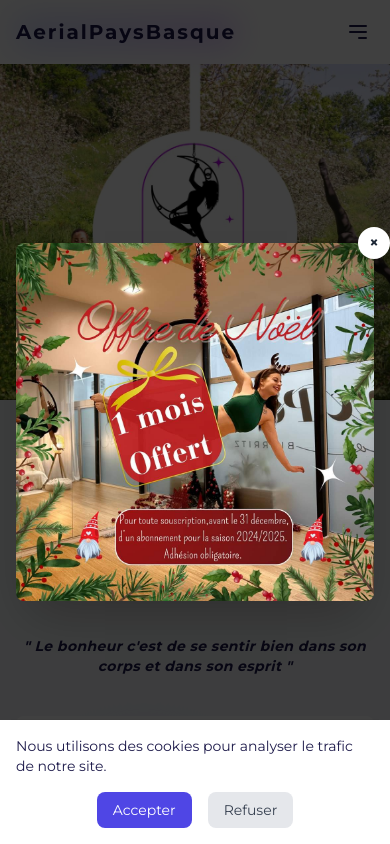
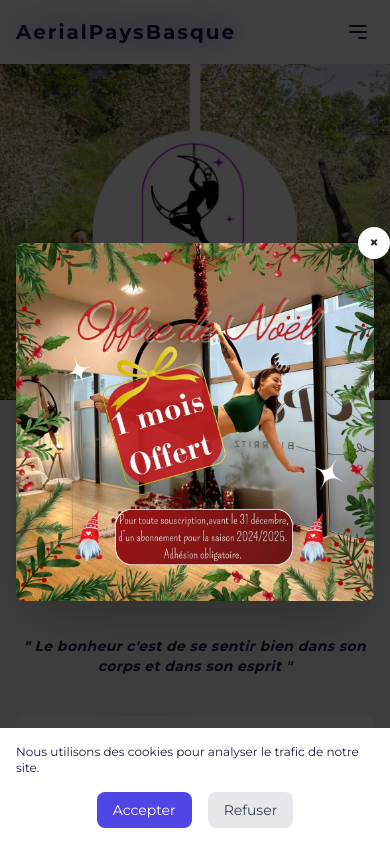
Before and after one commit to JacquesPoulin/aerialPaysBasque, a React (Vite) app: page / in a window 390 px wide. Shown: the top 844 px of the page. Built offline with nearby package versions, Linux system fonts and the light colour scheme; a web font is replaced by a local one.

Commit message:
MAJ du timming de la modale de promo et du style

```diff
--- a/src/components/CookieConsent.jsx
+++ b/src/components/CookieConsent.jsx
@@ -26,7 +26,7 @@ const CookieConsent = () => {
   return (
     <div className="fixed bottom-0 left-0 right-0 bg-white shadow-lg z-50 p-4">
       <div className="max-w-6xl mx-auto flex flex-col md:flex-row items-center justify-between gap-4">
-        <p className="text-indigo-950 text-sm">
+        <p className="text-indigo-950 text-xs md:text-sm">
           Nous utilisons des cookies pour analyser le trafic de notre site.
         </p>
         <div className="flex gap-4">
--- a/src/components/PromoPopup.jsx
+++ b/src/components/PromoPopup.jsx
@@ -17,7 +17,7 @@ const PromoPopup = () => {
 
       const timer = setTimeout(() => {
         setIsOpen(false);
-      }, 15000); // modale se ferme au bout de 15 secondes
+      }, 30000); // modale se ferme au bout de 30 secondes
 
       return () => clearTimeout(timer);
     }
```
